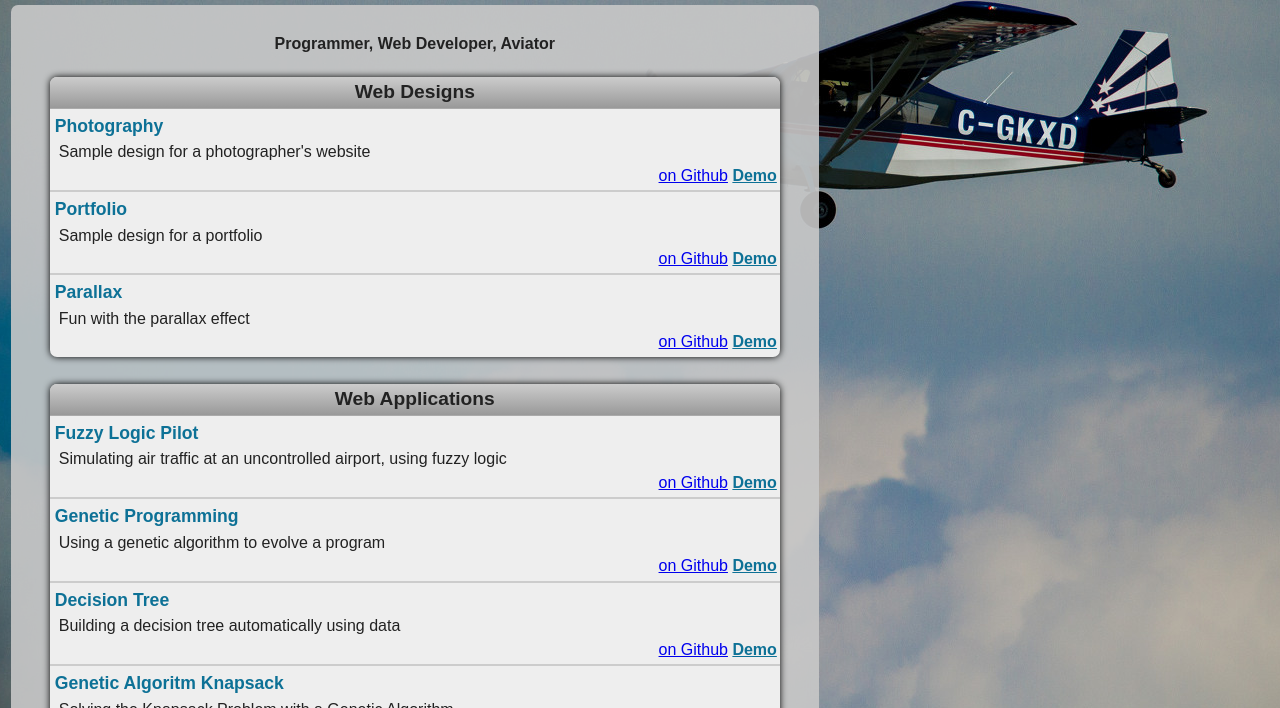
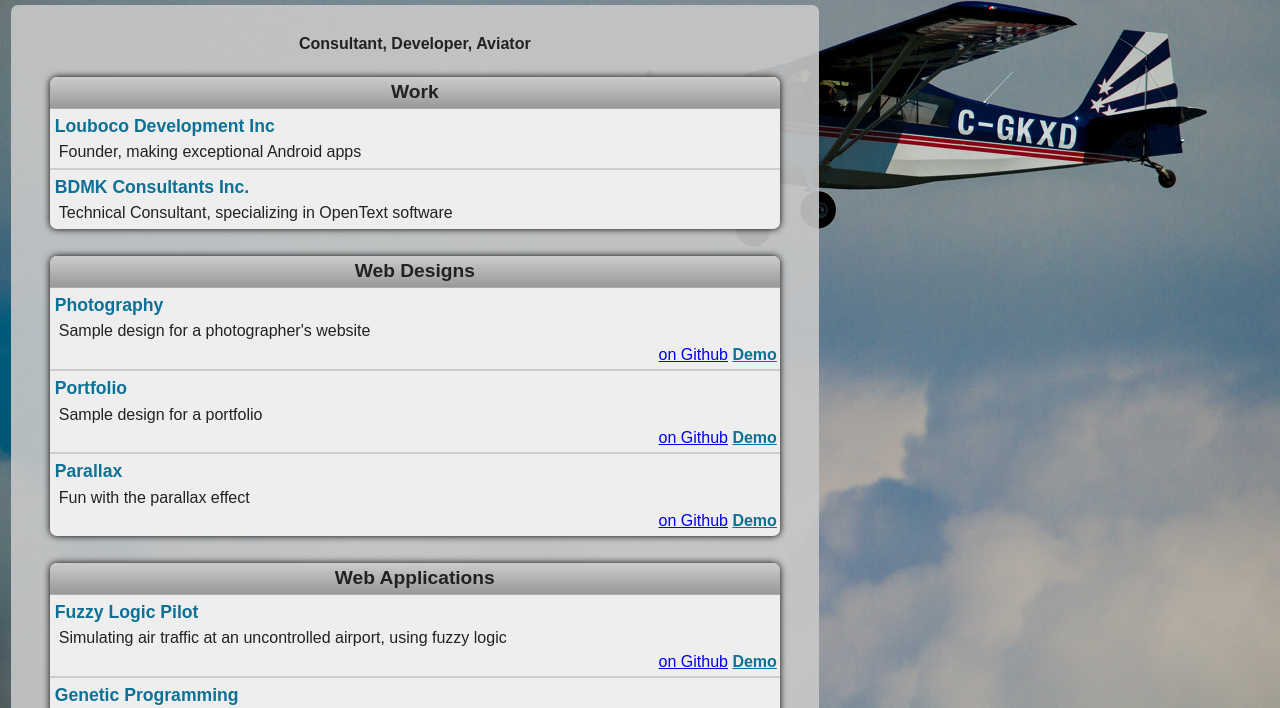
Before and after one commit to louisbourque/louisbourque.github.com, a plain HTML site: page index.html in a window 1280 px wide. Shown: the part 48-756 px from the top of the page. Drawn offline with nearby package versions, Linux system fonts and the light colour scheme.

Commit message:
Added work info

```diff
--- a/index.html
+++ b/index.html
@@ -30,7 +30,19 @@
   <a href="https://github.com/louisbourque">Github</a>&nbsp;&nbsp;<a href="http://ca.linkedin.com/pub/louis-bourque/31/650/216">LinkedIn</a>
   </header>
   <div role="main" class="content">
-<h4>Programmer, Web Developer, Aviator</h4>
+<h4>Consultant, Developer, Aviator</h4>
+
+<div class="module">
+<h2>Work</h2>
+<div class="item">
+<h3><a class="demo_link" href="http://loubo.co/">Louboco Development Inc</a></h3>
+<p>Founder, making exceptional Android apps</p>
+</div>
+<div class="item last_item">
+<h3><a class="demo_link" href="http://www.bdmk.ca/">BDMK Consultants Inc.</a></h3>
+<p>Technical Consultant, specializing in OpenText software</p>
+</div>
+</div>
 
 <div class="module">
 <h2>Web Designs</h2>
```
